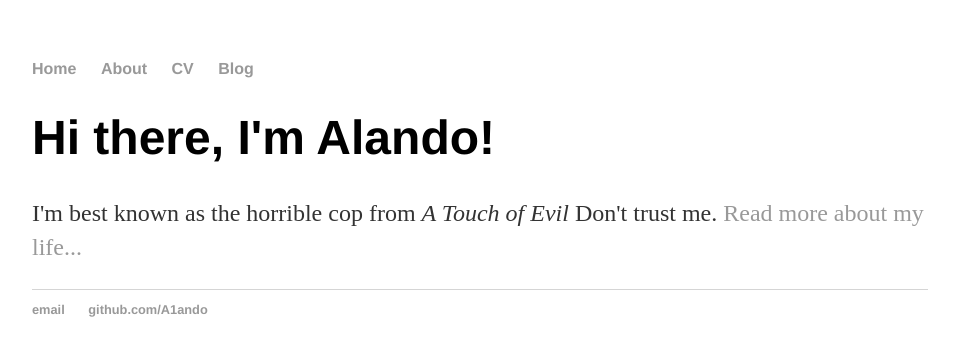
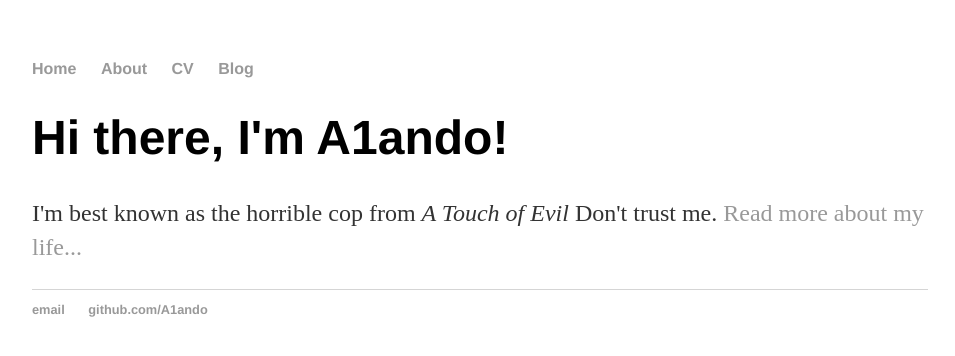
Before and after one commit to A1ando/test.github.io, a Jekyll site: the page built from index.html, in a window 1280 px wide. Shown: the top 356 px of the page, without its empty margins (160-1115 px from the left). Built offline with Jekyll 4.4.1, drawn with Linux system fonts in a browser that asks for light colours.

Commit message:
Update index.html

```diff
--- a/index.html
+++ b/index.html
@@ -1,8 +1,8 @@
 ---
 layout: default
-title: Alando
+title: A1ando
 ---
 <div class="blurb">
-	<h1>Hi there, I'm Alando!</h1>
+	<h1>Hi there, I'm A1ando!</h1>
 	<p>I'm best known as the horrible cop from <em>A Touch of Evil</em> Don't trust me. <a href="/about">Read more about my life...</a></p>
 </div><!-- /.blurb -->
```
